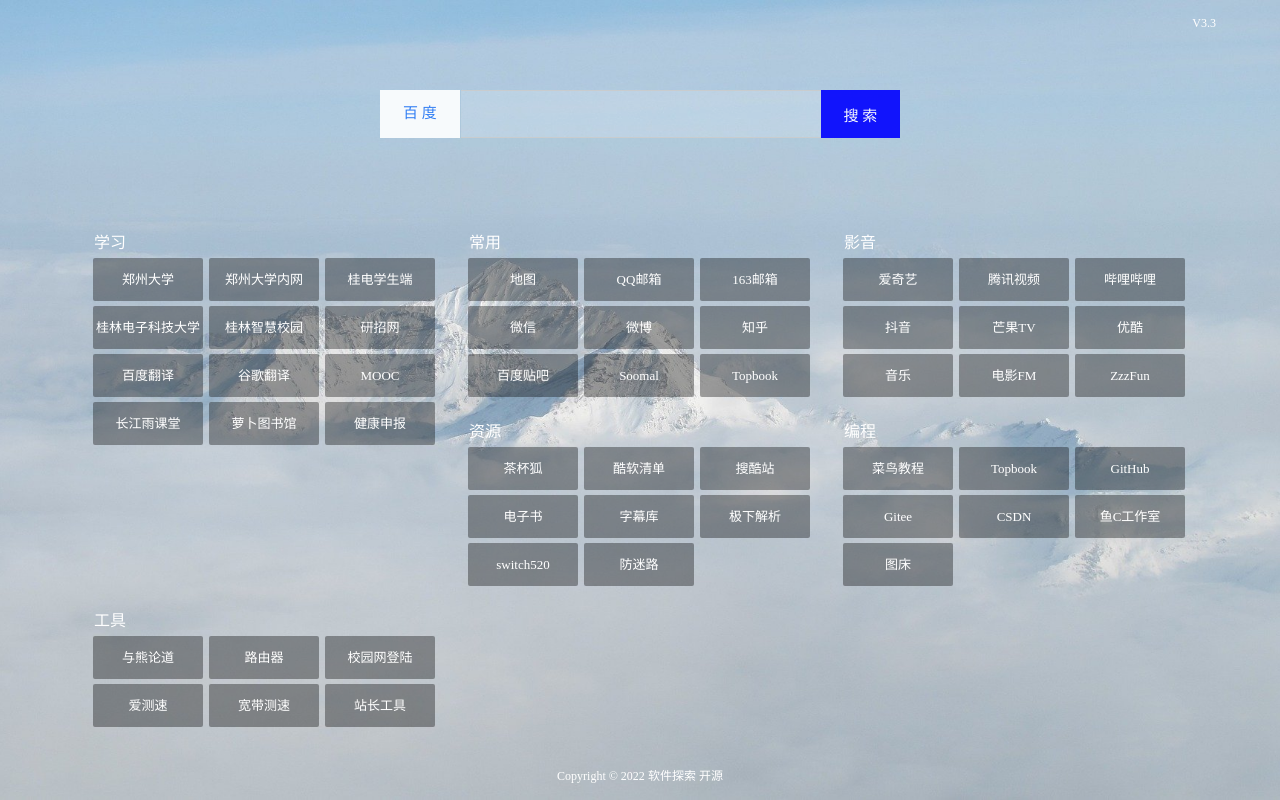
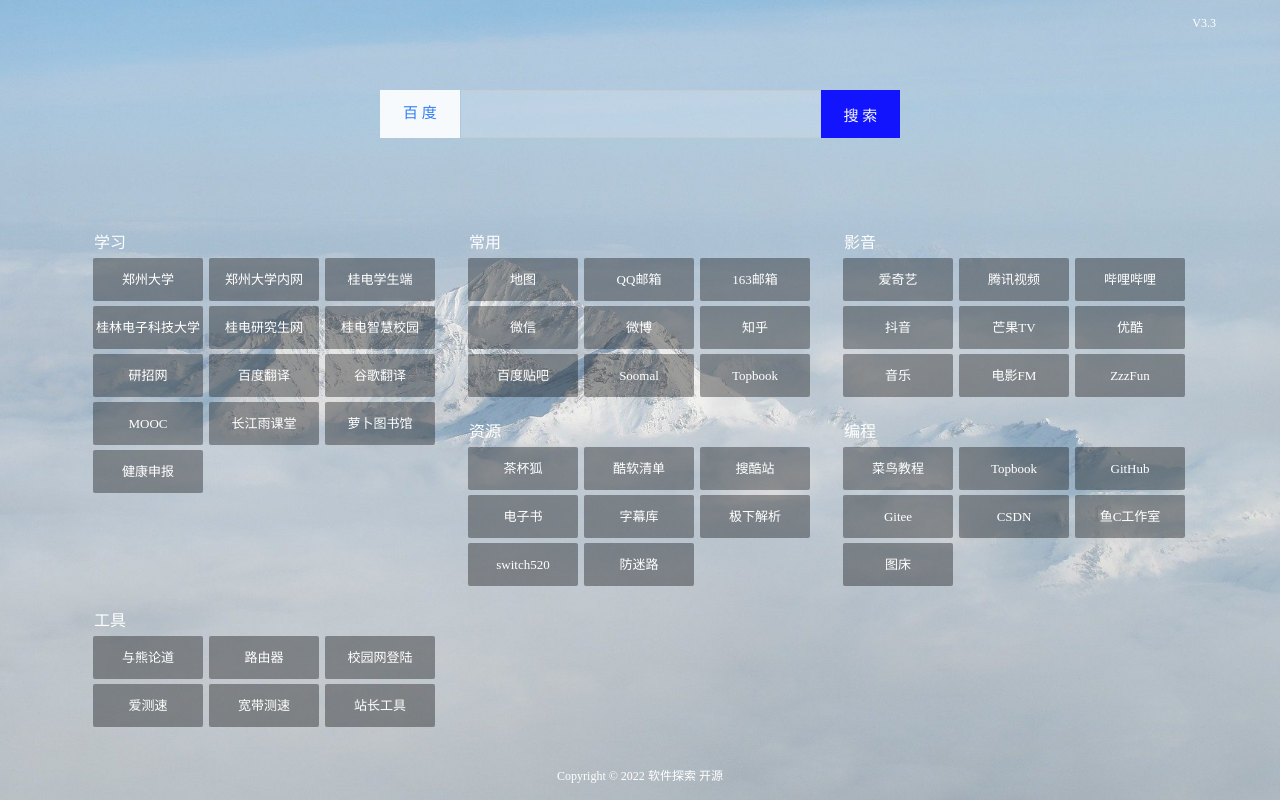
Before and after one commit to Gemu27/gemu27.github.io, a plain HTML site: page index.html in a window 1280 px wide. Drawn offline with Linux system fonts and the light colour scheme.

Commit message:
Update index.html

```diff
--- a/index.html
+++ b/index.html
@@ -60,7 +60,8 @@
 
 						<li><a href="https://yjsjy.guet.edu.cn/" 		class="link-3" target="_blank" rel="nofollow">桂电学生端</a></li>
 						<li><a href="https://www.guet.edu.cn/" 			class="link-3" target="_blank" rel="nofollow">桂林电子科技大学</a></li>
-						<li><a href="https://pcportal.guet.edu.cn/" 			class="link-3" target="_blank" rel="nofollow">桂林智慧校园</a></li>
+						<li><a href="https://www.guet.edu.cn/gra/" 		class="link-3" target="_blank" rel="nofollow">桂电研究生网</a></li>
+						<li><a href="https://pcportal.guet.edu.cn/" 		class="link-3" target="_blank" rel="nofollow">桂电智慧校园</a></li>
 
 						<li><a href="https://yz.chsi.com.cn/"		 	class="link-3" target="_blank" rel="nofollow">研招网</a></li>
 						<li><a href="https://fanyi.baidu.com/" 			class="link-3" target="_blank" rel="nofollow">百度翻译</a></li>
```
